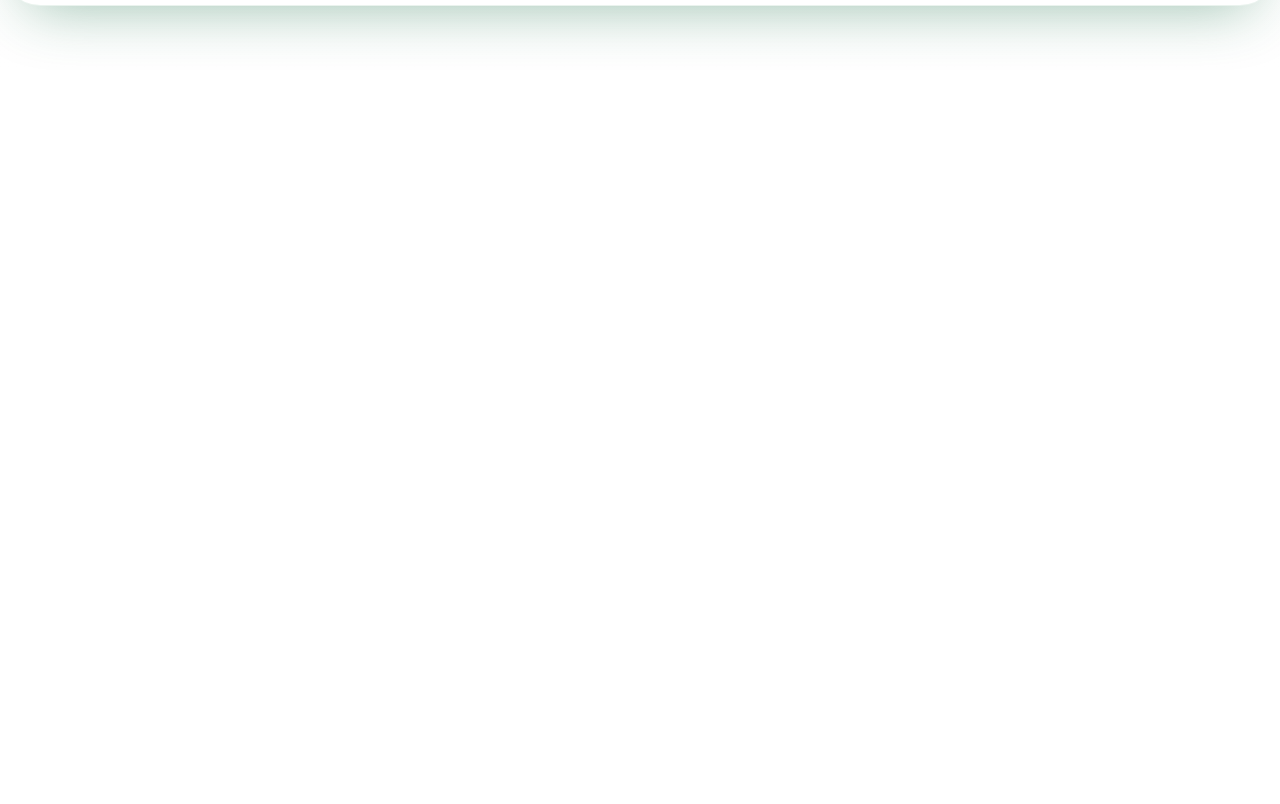
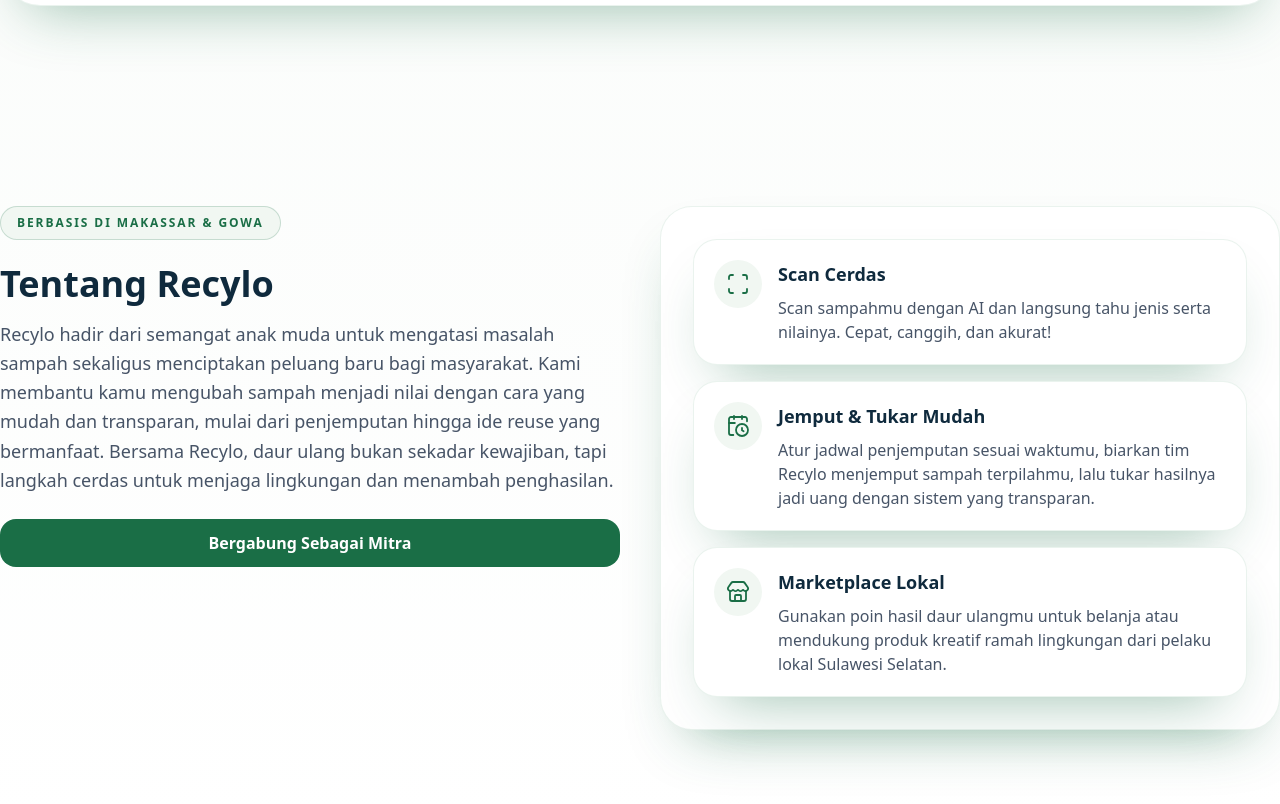
Before and after one commit to Recylo/recylo-landing-page, a Next.js app: page / in a window 1280 px wide. Shown: the part 2150-2954 px from the top of the page. Before the commit the page ends 2220 px from the top, so only its background shows below. Built offline with nearby package versions, Linux system fonts and the light colour scheme.

Commit message:
feat(landing-page): create tentang kami section

```diff
--- a/src/components/LandingPageSection.tsx
+++ b/src/components/LandingPageSection.tsx
@@ -1,11 +1,13 @@
 import { CaraKerjaSection } from "./CaraKerjaSection";
 import { HeroSection } from "./HeroSection";
+import { TentangKamiSection } from "./TentangKamiSection";
 
 export const LandingPageSection = () => {
   return (
-    <main className="section-padding-x flex flex-col gap-10 md:gap-20 bg-hero-gradient pb-6">
+    <main className="section-padding-x flex flex-col gap-10 bg-hero-gradient pb-6 md:gap-20">
       <HeroSection />
       <CaraKerjaSection />
+      <TentangKamiSection />
     </main>
   );
 };
--- /dev/null
+++ b/src/components/TentangKamiSection.tsx
@@ -0,0 +1,24 @@
+import { TentangKamiFeatures } from "./tentang-kami-section/TentangKamiFeatures";
+import { TentangKamiHeader } from "./tentang-kami-section/TentangKamiHeader";
+
+export const TentangKamiSection = () => {
+  return (
+    <section
+      id="tentang"
+      aria-labelledby="tentang-kami-heading"
+      className="section-padding-x scroll-mt-28 py-16 sm:scroll-mt-32 sm:py-20 lg:scroll-mt-40"
+    >
+      <div className="section-container">
+        <div className="grid gap-10 lg:grid-cols-2">
+          <TentangKamiHeader />
+          <div className="rounded-4xl border border-brand-accent-dark/60 bg-white p-6 shadow-brand-soft sm:p-8">
+            <TentangKamiFeatures />
+          </div>
+        </div>
+        {/* <div className="mt-10 sm:mt-12">
+          <TentangKamiTeamSpotlight />
+        </div> */}
+      </div>
+    </section>
+  );
+};
--- /dev/null
+++ b/src/components/tentang-kami-section/TentangKamiFeatures.tsx
@@ -0,0 +1,27 @@
+import { TENTANG_KAMI_FEATURES } from "../../data/tentangKamiData";
+import { LucideIcon } from "../common/LucideIcon";
+
+export const TentangKamiFeatures = () => {
+  return (
+    <ul className="grid gap-4 sm:grid-cols-1">
+      {TENTANG_KAMI_FEATURES.map((feature) => (
+        <li
+          key={feature.id}
+          className="flex items-start gap-4 rounded-3xl border border-brand-accent-dark/60 bg-white p-5 shadow-brand-soft"
+        >
+          <span className="flex h-12 w-12 shrink-0 items-center justify-center rounded-full bg-brand-accent text-brand-primary">
+            <LucideIcon icon={feature.icon} size={24} strokeWidth={1.8} />
+          </span>
+          <div className="space-y-2">
+            <h3 className="text-lg font-semibold text-brand-secondary">
+              {feature.title}
+            </h3>
+            <p className="text-sm text-neutral-600 sm:text-base">
+              {feature.description}
+            </p>
+          </div>
+        </li>
+      ))}
+    </ul>
+  );
+};
--- /dev/null
+++ b/src/components/tentang-kami-section/TentangKamiHeader.tsx
@@ -0,0 +1,41 @@
+import Link from "next/link";
+
+const CTA_BUTTON_CLASSES =
+  "inline-flex w-full items-center justify-center rounded-2xl bg-brand-primary px-6 py-3 text-sm font-semibold text-white shadow-brand-soft focus-visible:outline focus-visible:outline-2 focus-visible:outline-offset-2 focus-visible:outline-brand-primary sm:text-base";
+
+export const TentangKamiHeader = () => {
+  return (
+    <div className="flex flex-col gap-6">
+      <span className="inline-flex w-fit items-center gap-2 rounded-full border border-brand-primary/20 bg-brand-accent px-4 py-2 text-xs font-semibold uppercase tracking-[0.16em] text-brand-primary">
+        Berbasis di Makassar &amp; Gowa
+      </span>
+      <div className="space-y-4">
+        <h2
+          id="tentang-kami-heading"
+          className="text-3xl font-extrabold text-brand-secondary sm:text-4xl"
+        >
+          Tentang Recylo
+        </h2>
+        <p className="text-base leading-relaxed text-neutral-600 sm:text-lg">
+          Recylo hadir dari semangat anak muda untuk mengatasi masalah sampah
+          sekaligus menciptakan peluang baru bagi masyarakat. Kami membantu kamu
+          mengubah sampah menjadi nilai dengan cara yang mudah dan transparan,
+          mulai dari penjemputan hingga ide reuse yang bermanfaat. Bersama
+          Recylo, daur ulang bukan sekadar kewajiban, tapi langkah cerdas untuk
+          menjaga lingkungan dan menambah penghasilan.
+        </p>
+      </div>
+      <div className="flex flex-col items-start gap-3 sm:flex-row sm:items-center w-full">
+        <Link
+          href="https://wa.me/62895330280864"
+          target="_blank"
+          rel="noopener noreferrer"
+          className={CTA_BUTTON_CLASSES}
+        >
+          Bergabung Sebagai Mitra
+        </Link>
+        {/* 1. Ikut Jadi Bagian Recylo */}
+      </div>
+    </div>
+  );
+};
--- /dev/null
+++ b/src/components/tentang-kami-section/TentangKamiTeamSpotlight.tsx
@@ -0,0 +1,16 @@
+export const TentangKamiTeamSpotlight = () => {
+  return (
+    <div className="flex flex-col gap-4 rounded-3xl border border-dashed border-brand-accent-dark/60 bg-white px-6 py-10 text-center shadow-brand-soft sm:px-10">
+      <div className="mx-auto flex h-32 w-32 items-center justify-center rounded-full bg-brand-accent/60 text-brand-primary sm:h-40 sm:w-40">
+        Foto Tim
+      </div>
+      <div className="space-y-2">
+        <p className="text-lg font-semibold text-brand-secondary">Tim Recylo</p>
+        <p className="text-sm text-neutral-600 sm:text-base">
+          Satu tim kecil dari Makassar &amp; Gowa yang siap jemput sampahmu dan
+          bantu kamu mulai kebiasaan reuse. (Ganti dengan foto tim saat siap.)
+        </p>
+      </div>
+    </div>
+  );
+};
--- /dev/null
+++ b/src/data/tentangKamiData.ts
@@ -0,0 +1,32 @@
+import { CalendarClock, Scan, Store, type IconNode } from "lucide";
+
+export type TentangKamiFeature = {
+  id: number;
+  title: string;
+  description: string;
+  icon: IconNode;
+};
+
+export const TENTANG_KAMI_FEATURES: TentangKamiFeature[] = [
+  {
+    id: 1,
+    title: "Scan Cerdas",
+    description:
+      "Scan sampahmu dengan AI dan langsung tahu jenis serta nilainya. Cepat, canggih, dan akurat!",
+    icon: Scan,
+  },
+  {
+    id: 2,
+    title: "Jemput & Tukar Mudah",
+    description:
+      "Atur jadwal penjemputan sesuai waktumu, biarkan tim Recylo menjemput sampah terpilahmu, lalu tukar hasilnya jadi uang dengan sistem yang transparan.",
+    icon: CalendarClock,
+  },
+  {
+    id: 3,
+    title: "Marketplace Lokal",
+    description:
+      "Gunakan poin hasil daur ulangmu untuk belanja atau mendukung produk kreatif ramah lingkungan dari pelaku lokal Sulawesi Selatan.",
+    icon: Store,
+  },
+];
```
